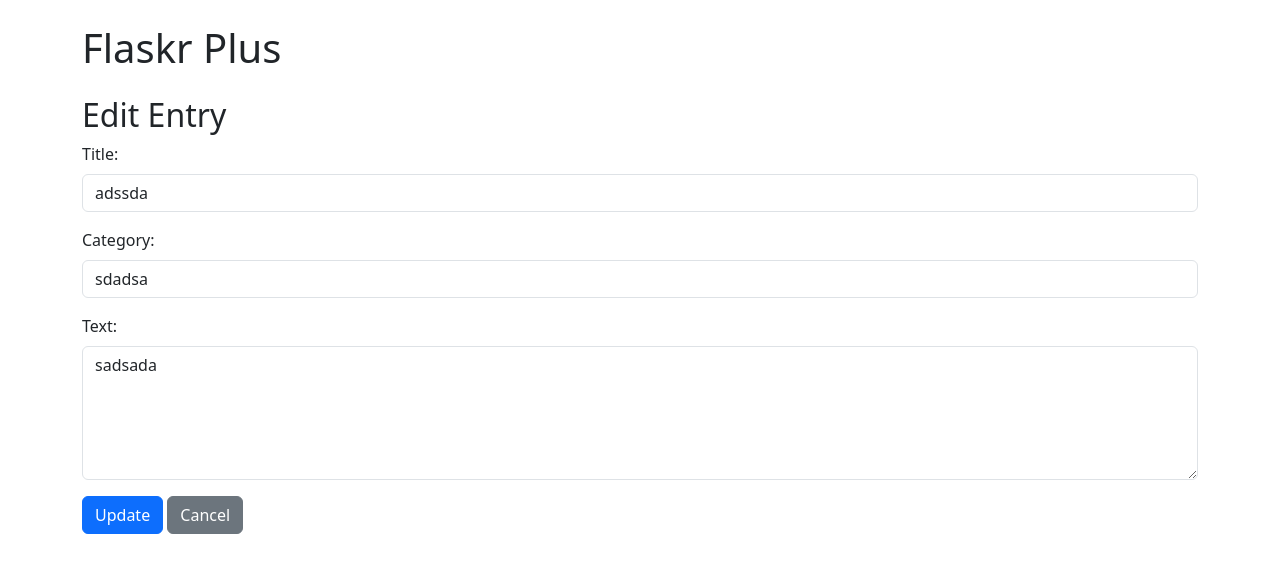
After one commit to yohanc3/flask-plus-plus, a Flask app: page /edit/2 in a window 1280 px wide. The commit adds this page. Shown: the top 573 px of the page. Run offline with Flask 3, Linux system fonts and the light colour scheme; data comes from the database, SQL or seed files in the repository.

Commit message:
update entries feature added

```diff
--- a/app.py
+++ b/app.py
@@ -107,5 +107,25 @@ def delete_entry():
     flash('Entry deleted')
     return redirect(url_for('show_entries'))
 
+
+@app.route('/edit/<int:entry_id>')
+def edit_entry(entry_id):
+    """Shows the edit form for a specific post"""
+    db = get_db()
+    cur = db.execute('SELECT id, title, category, text FROM entries WHERE id = ?', [entry_id])
+    entry = cur.fetchone()
+    return render_template('edit_entry.html', entry=entry)
+
+
+@app.route('/update', methods=['POST'])
+def update_entry():
+    """Updates an existing post"""
+    db = get_db()
+    db.execute('UPDATE entries SET title = ?, category = ?, text = ? WHERE id = ?',
+               [request.form['title'], request.form['category'], request.form['text'], request.form['id']])
+    db.commit()
+    flash('Entry updated')
+    return redirect(url_for('show_entries'))
+
 if __name__ == "__main__":
     app.run(debug=True)
--- /dev/null
+++ b/templates/edit_entry.html
@@ -0,0 +1,21 @@
+{% extends "layout.html" %}
+{% block body %}
+  <h2>Edit Entry</h2>
+  <form action="{{ url_for('update_entry') }}" method="post">
+    <input type="hidden" name="id" value="{{ entry.id }}">
+    <div class="mb-3">
+      <label for="title" class="form-label">Title:</label>
+      <input type="text" class="form-control" id="title" name="title" value="{{ entry.title }}">
+    </div>
+    <div class="mb-3">
+      <label for="category" class="form-label">Category:</label>
+      <input type="text" class="form-control" id="category" name="category" value="{{ entry.category }}">
+    </div>
+    <div class="mb-3">
+      <label for="text" class="form-label">Text:</label>
+      <textarea class="form-control" id="text" name="text" rows="5">{{ entry.text }}</textarea>
+    </div>
+    <button type="submit" class="btn btn-primary">Update</button>
+    <a href="{{ url_for('show_entries') }}" class="btn btn-secondary">Cancel</a>
+  </form>
+{% endblock %}
--- a/templates/show_entries.html
+++ b/templates/show_entries.html
@@ -28,13 +28,14 @@
   {% for entry in entries %}
     <div class="mb-3">
       <div class="row">
-        <div class="col-6">
+        <div class="col-5">
           <h5>{{ entry.title }}</h5>
         </div>
         <div class="col-3">
           <em>[{{ entry.category }}]</em>
         </div>
-        <div class="col-3 text-end">
+        <div class="col-4 text-end">
+          <a href="{{ url_for('edit_entry', entry_id=entry.id) }}" class="btn btn-primary btn-sm">Edit</a>
           <form action="{{ url_for('delete_entry') }}" method="post" class="d-inline">
             <input type="hidden" name="id" value="{{ entry.id }}">
             <button type="submit" class="btn btn-danger btn-sm">Delete</button>
```
